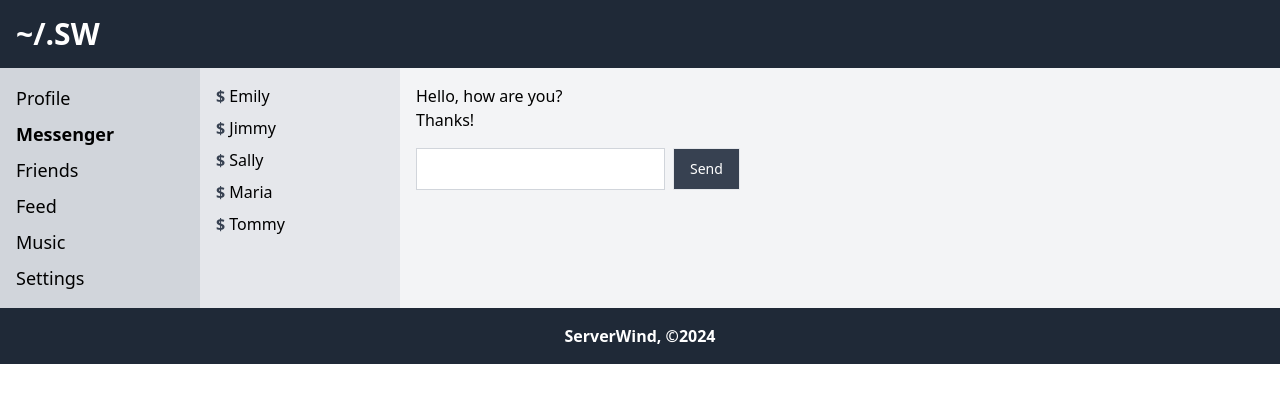
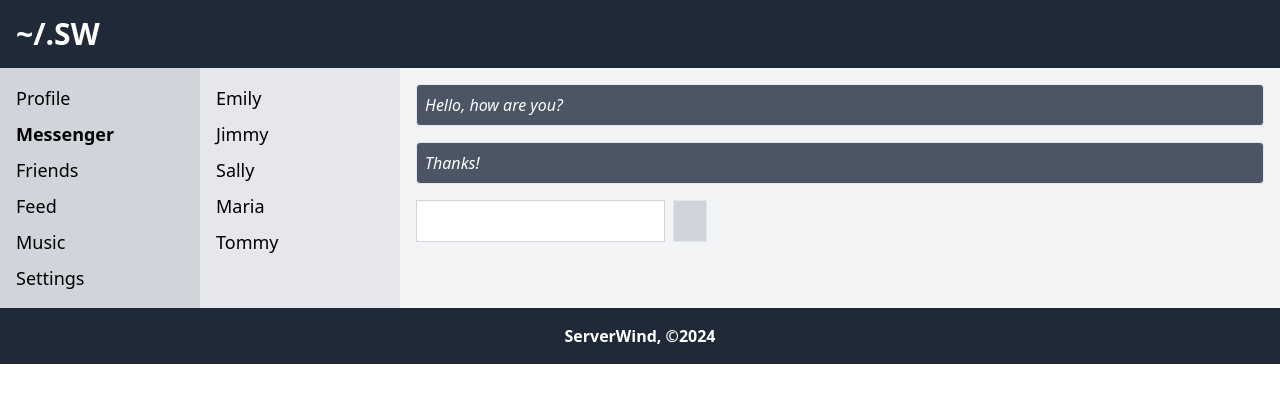
Before and after one commit to serverwind/social-react, a React (Vite) app: page /messenger in a window 1280 px wide. Shown: the top 402 px of the page. Built offline with nearby package versions, Linux system fonts and the light colour scheme; a web font is replaced by a local one.

Commit message:
Messenger styling

```diff
--- a/src/components/Messenger/Message/Message.jsx
+++ b/src/components/Messenger/Message/Message.jsx
@@ -1,5 +1,9 @@
 function Message({ id, message }) {
-  return <div key={id}>{message}</div>;
+  return (
+    <div key={id} className="border rounded bg-gray-600 mb-4 p-2">
+      <div className="italic text-white">{message}</div>
+    </div>
+  );
 }
 
 export { Message };
--- a/src/components/Messenger/Messenger.jsx
+++ b/src/components/Messenger/Messenger.jsx
@@ -34,8 +34,8 @@ function Messenger({ messenger, users, dispatch }) {
         ))}
         <div className="flex gap-2 my-4">
           <input ref={newMessageText} onChange={stateText} className="border border-gray-300 p-2" type="text" value={messenger.input.text} />
-          <button onClick={sendMessage} className="border bg-gray-700 py-2 px-4 text-white text-sm">
-            Send
+          <button onClick={sendMessage} className="border bg-gray-300">
+            <span className="mgc_send_fill py-2 px-4"></span>
           </button>
         </div>
       </div>
--- a/src/components/Messenger/User/User.jsx
+++ b/src/components/Messenger/User/User.jsx
@@ -2,9 +2,9 @@ import { NavLink } from "react-router-dom";
 
 function User({ chat, name, active }) {
   return (
-    <li>
+    <li className="text-lg">
       <NavLink className={active} to={chat} >
-        <span className="text-gray-700 font-bold hover:underline transition duration-300">$</span> {name}
+        <span className="text-gray-700 font-bold hover:underline transition duration-300 mgc_user_5_fill"></span> {name}
       </NavLink>
     </li>
   );
--- a/src/output.css
+++ b/src/output.css
@@ -573,6 +573,10 @@ video {
   margin-bottom: 1rem;
 }
 
+.mb-2 {
+  margin-bottom: 0.5rem;
+}
+
 .flex {
   display: flex;
 }
@@ -681,12 +685,22 @@ video {
   background-color: rgb(31 41 55 / var(--tw-bg-opacity));
 }
 
+.bg-gray-600 {
+  --tw-bg-opacity: 1;
+  background-color: rgb(75 85 99 / var(--tw-bg-opacity));
+}
+
 .p-2 {
   padding: 0.5rem;
 }
 
 .p-4 {
   padding: 1rem;
+}
+
+.px-1 {
+  padding-left: 0.25rem;
+  padding-right: 0.25rem;
 }
 
 .px-4 {
@@ -707,11 +721,6 @@ video {
 .py-4 {
   padding-top: 1rem;
   padding-bottom: 1rem;
-}
-
-.px-1 {
-  padding-left: 0.25rem;
-  padding-right: 0.25rem;
 }
 
 .text-center {
@@ -741,11 +750,6 @@ video {
 .text-xl {
   font-size: 1.25rem;
   line-height: 1.75rem;
-}
-
-.text-4xl {
-  font-size: 2.25rem;
-  line-height: 2.5rem;
 }
 
 .font-bold {
@@ -796,8 +800,16 @@ video {
 }
 
 @media (min-width: 640px) {
+  .sm\:fixed {
+    position: fixed;
+  }
+
   .sm\:relative {
     position: relative;
+  }
+
+  .sm\:bottom-0 {
+    bottom: 0px;
   }
 
   .sm\:inline {
@@ -806,6 +818,10 @@ video {
 
   .sm\:h-screen {
     height: 100vh;
+  }
+
+  .sm\:w-full {
+    width: 100%;
   }
 
   .sm\:grid-cols-\[200px_1fr\] {
@@ -820,17 +836,12 @@ video {
     overflow-y: auto;
   }
 
-  .sm\:p-4 {
-    padding: 1rem;
-  }
-
   .sm\:p-0 {
     padding: 0px;
   }
 
-  .sm\:py-0 {
-    padding-top: 0px;
-    padding-bottom: 0px;
+  .sm\:p-4 {
+    padding: 1rem;
   }
 
   .sm\:text-lg {
```
